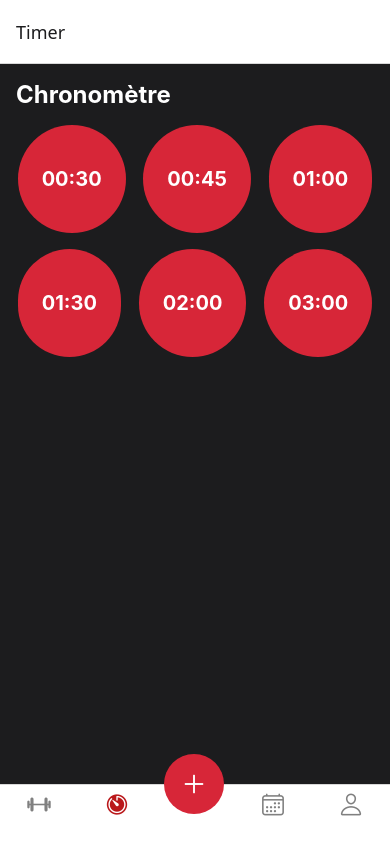
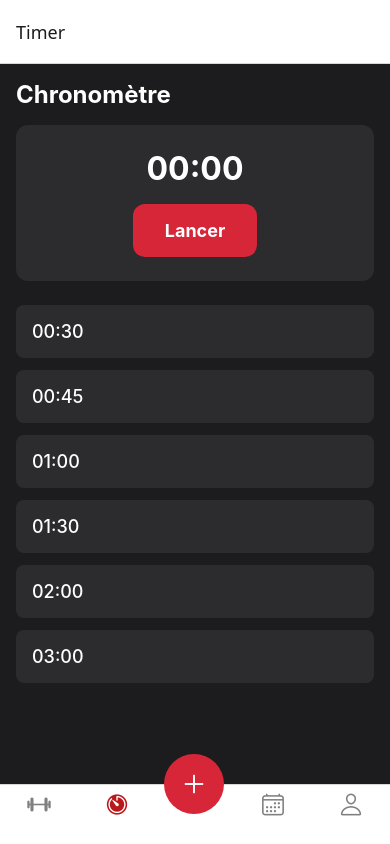
Before and after one commit to oliflox/IronLog, a React Native app: screen /Timer in a window 390 px wide. Built offline with nearby package versions, Linux system fonts and the light colour scheme; grey boxes are pictures that could not be loaded.

Commit message:
Refactor TimerScreen to utilize FlatList for preset timers and enhance timer functionality with last used timer state

```diff
--- a/screens/TimerScreen.tsx
+++ b/screens/TimerScreen.tsx
@@ -1,6 +1,6 @@
 import type { NativeStackScreenProps } from '@react-navigation/native-stack';
 import React, { useEffect, useState } from 'react';
-import { Pressable, Text, TouchableOpacity, View } from 'react-native';
+import { FlatList, Pressable, Text, View } from 'react-native';
 
 import { timerStyles } from '../styles/timer';
 
@@ -20,6 +20,7 @@ const TimerScreen = ({ navigation }: Props) => {
   const [activeTimer, setActiveTimer] = useState<number | null>(null);
   const [timeLeft, setTimeLeft] = useState<number>(0);
   const [isRunning, setIsRunning] = useState(false);
+  const [lastUsedTimer, setLastUsedTimer] = useState<number | null>(null);
 
   useEffect(() => {
     let interval: ReturnType<typeof setInterval>;
@@ -46,6 +47,7 @@ const TimerScreen = ({ navigation }: Props) => {
     setActiveTimer(seconds);
     setTimeLeft(seconds);
     setIsRunning(true);
+    setLastUsedTimer(seconds);
   };
 
   const handleStop = () => {
@@ -54,29 +56,47 @@ const TimerScreen = ({ navigation }: Props) => {
     setTimeLeft(0);
   };
 
+  const handleStart = () => {
+    if (lastUsedTimer) {
+      setActiveTimer(lastUsedTimer);
+      setTimeLeft(lastUsedTimer);
+      setIsRunning(true);
+    }
+  };
+
+  const renderTimerItem = ({ item: seconds }: { item: number }) => (
+    <Pressable
+      style={timerStyles.timerItem}
+      onPress={() => handleTimerPress(seconds)}
+    >
+      <Text style={timerStyles.timerItemText}>{formatTime(seconds)}</Text>
+    </Pressable>
+  );
+
   return (
     <View style={timerStyles.container}>
       <Text style={timerStyles.title}>Chronomètre</Text>
-      <View style={timerStyles.gridContainer}>
-        {PRESET_TIMERS.map((seconds) => (
-          <Pressable
-            key={seconds}
-            style={timerStyles.timerBubble}
-            onPress={() => handleTimerPress(seconds)}
-          >
-            <Text style={timerStyles.timerText}>{formatTime(seconds)}</Text>
-          </Pressable>
-        ))}
+
+      <View style={timerStyles.currentTimerContainer}>
+        <Text style={timerStyles.currentTimerText}>
+          {formatTime(isRunning ? timeLeft : (lastUsedTimer || 0))}
+        </Text>
+        <Pressable
+          style={timerStyles.timerButton}
+          onPress={isRunning ? handleStop : handleStart}
+        >
+          <Text style={timerStyles.timerButtonText}>
+            {isRunning ? 'Arrêter' : 'Lancer'}
+          </Text>
+        </Pressable>
       </View>
 
-      {activeTimer !== null && (
-        <View style={timerStyles.activeTimerContainer}>
-          <Text style={timerStyles.activeTimerText}>{formatTime(timeLeft)}</Text>
-          <TouchableOpacity style={timerStyles.stopButton} onPress={handleStop}>
-            <Text style={timerStyles.stopButtonText}>Arrêter</Text>
-          </TouchableOpacity>
-        </View>
-      )}
+      <FlatList
+        style={timerStyles.timerList}
+        data={PRESET_TIMERS}
+        renderItem={renderTimerItem}
+        keyExtractor={(item) => item.toString()}
+      />
     </View>
   );
 };
--- a/styles/timer.ts
+++ b/styles/timer.ts
@@ -13,54 +13,45 @@ export const timerStyles = StyleSheet.create({
     marginBottom: theme.spacing.md,
     color: theme.colors.text,
   },
-  gridContainer: {
-    display: 'flex',
-    flexDirection: 'row',
-    flexWrap: 'wrap',
-    justifyContent: 'space-evenly',
-    gap: theme.spacing.md,
-    marginBottom: theme.spacing.md,
-  },
-  timerBubble: {
-    aspectRatio: 1,
-    backgroundColor: theme.colors.primary,
-    borderRadius: theme.borderRadius.round,
-    justifyContent: 'center',
-    alignItems: 'center',
+  currentTimerContainer: {
+    backgroundColor: theme.colors.itemBg,
     padding: theme.spacing.lg,
-  },
-  timerText: {
-    fontSize: theme.typography.fontSize.xl,
-    color: theme.colors.text,
-    fontWeight: 'bold',
-  },
-  activeTimerContainer: {
-    position: 'absolute',
-    bottom: 0,
-    left: 0,
-    right: 0,
-    backgroundColor: theme.colors.itemBg,
-    paddingTop: theme.spacing.md,
-    paddingBottom: theme.spacing.xxl,
-    borderTopLeftRadius: theme.borderRadius.xl,
-    borderTopRightRadius: theme.borderRadius.xl,
+    borderRadius: theme.borderRadius.lg,
+    marginBottom: theme.spacing.lg,
     alignItems: 'center',
   },
-  activeTimerText: {
+  currentTimerText: {
     fontSize: theme.typography.fontSize.xxxl,
     color: theme.colors.text,
     fontWeight: 'bold',
     marginBottom: theme.spacing.md,
   },
-  stopButton: {
+  timerButton: {
     backgroundColor: theme.colors.primary,
     paddingHorizontal: theme.spacing.xl,
     paddingVertical: theme.spacing.md,
     borderRadius: theme.borderRadius.lg,
   },
-  stopButtonText: {
+  timerButtonText: {
     color: theme.colors.text,
     fontSize: theme.typography.fontSize.lg,
     fontWeight: 'bold',
   },
+  timerList: {
+    flex: 1,
+  },
+  timerItem: {
+    flexDirection: 'row',
+    alignItems: 'center',
+    justifyContent: 'space-between',
+    backgroundColor: theme.colors.itemBg,
+    padding: theme.spacing.md,
+    borderRadius: theme.borderRadius.md,
+    marginBottom: theme.spacing.sm,
+  },
+  timerItemText: {
+    fontSize: theme.typography.fontSize.lg,
+    color: theme.colors.text,
+    fontWeight: '500',
+  },
 });
```
